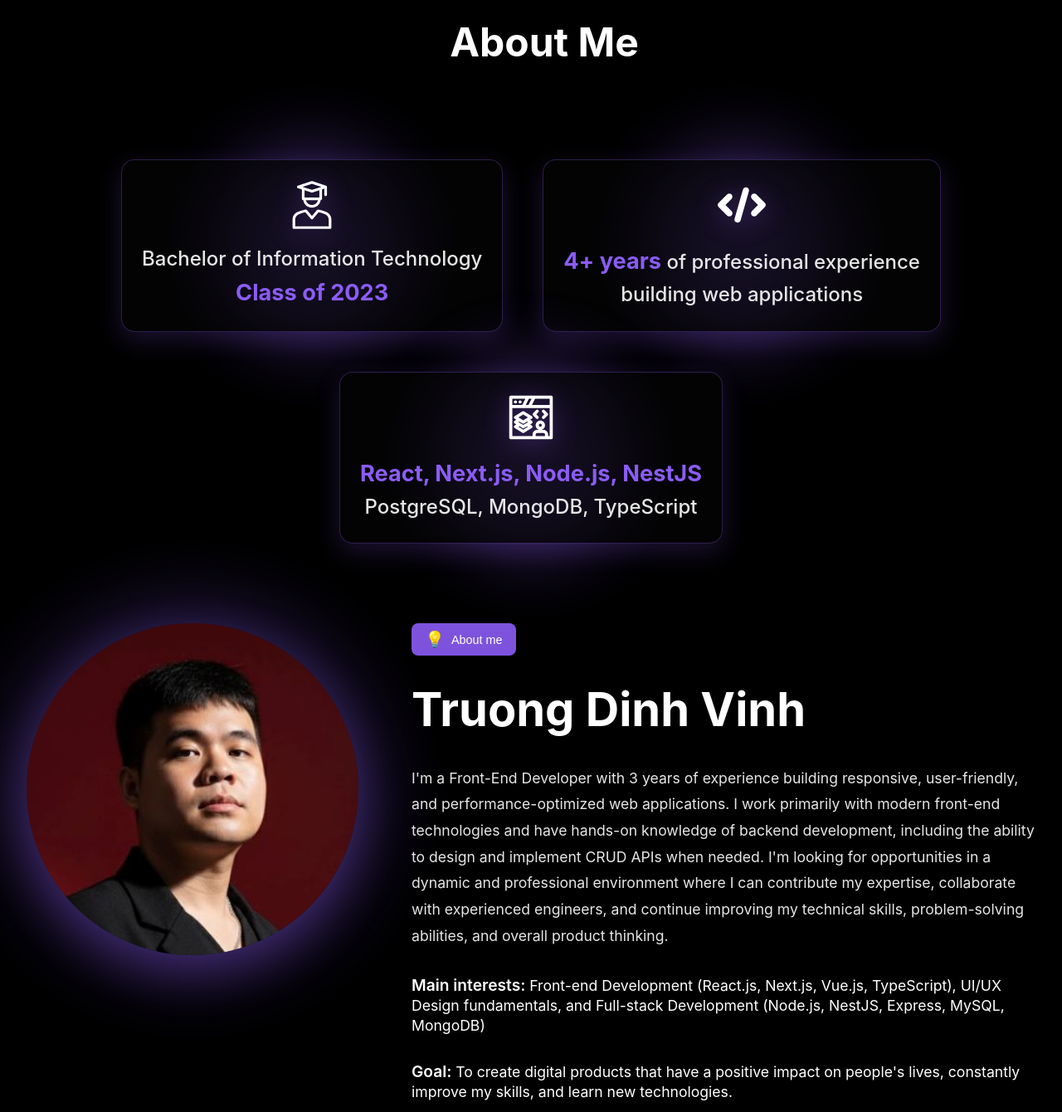
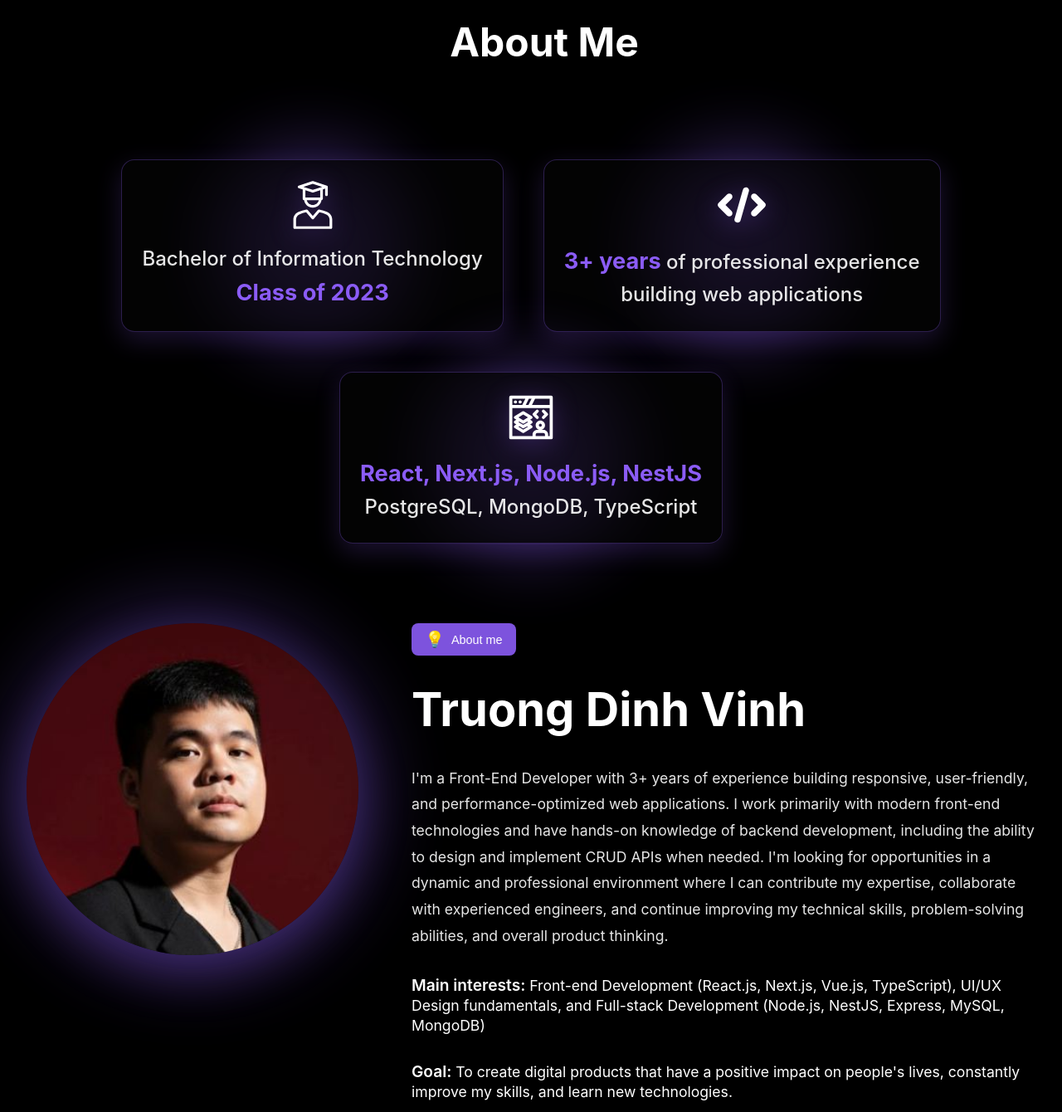
Before and after one commit to vinhlaem/portfolio, a Vue app: page / in a window 1280 px wide. Shown: the part 840-2180 px from the top of the page at 83% size. Built offline with nearby package versions, Linux system fonts and the light colour scheme.

Commit message:
update dynamic year exp

```diff
--- a/src/components/About.vue
+++ b/src/components/About.vue
@@ -1,5 +1,23 @@
 <script setup>
-const experiences = [
+import { computed } from 'vue'
+
+const CAREER_START_YEAR = 2022
+const CAREER_START_MONTH = 5 // June, zero-based month index
+
+const experienceYears = computed(() => {
+  const now = new Date()
+  let years = now.getFullYear() - CAREER_START_YEAR
+
+  if (now.getMonth() < CAREER_START_MONTH) {
+    years -= 1
+  }
+
+  return Math.max(years, 0)
+})
+
+const experienceYearsLabel = computed(() => `${experienceYears.value}+ years`)
+
+const experiences = computed(() => [
   {
     title: 'IT Graduate',
     experience: 'Bachelor of Information Technology <br/> <b>Class of 2023</b>',
@@ -7,7 +25,7 @@ const experiences = [
   },
   {
     title: 'Full-Stack Developer',
-    experience: '<b>4+ years</b> of professional experience <br/> building web applications',
+    experience: `<b>${experienceYearsLabel.value}</b> of professional experience <br/> building web applications`,
     icon: '/icons/developer.svg',
   },
   {
@@ -15,7 +33,7 @@ const experiences = [
     experience: '<b>React, Next.js, Node.js, NestJS</b> <br/> PostgreSQL, MongoDB, TypeScript',
     icon: '/icons/fullstack.svg',
   },
-]
+])
 </script>
 
 <template>
@@ -72,7 +90,7 @@ const experiences = [
 
                     <!-- Professional Introduction -->
                     <p class="about-description">
-                        I'm a Front-End Developer with 3 years of experience building responsive, user-friendly, and
+                        I'm a Front-End Developer with {{ experienceYearsLabel }} of experience building responsive, user-friendly, and
                         performance-optimized web applications. I work primarily with modern front-end technologies and
                         have hands-on knowledge of backend development, including the ability to design and implement
                         CRUD APIs when needed. I'm looking for opportunities in a dynamic and professional environment
```
